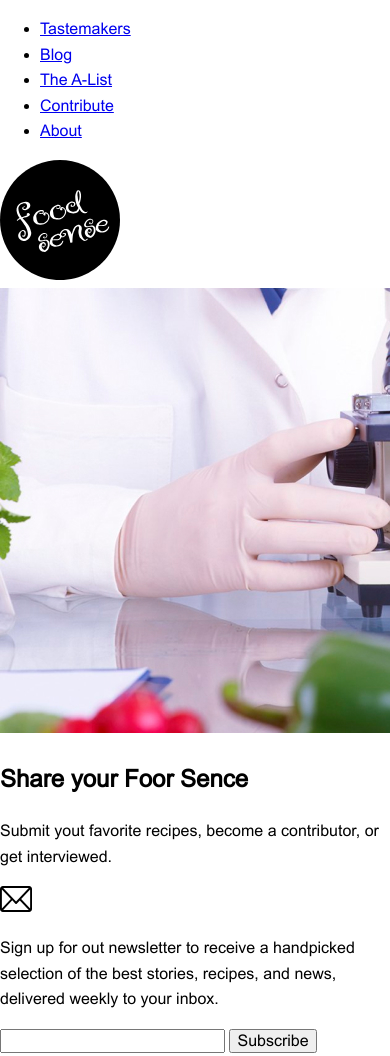
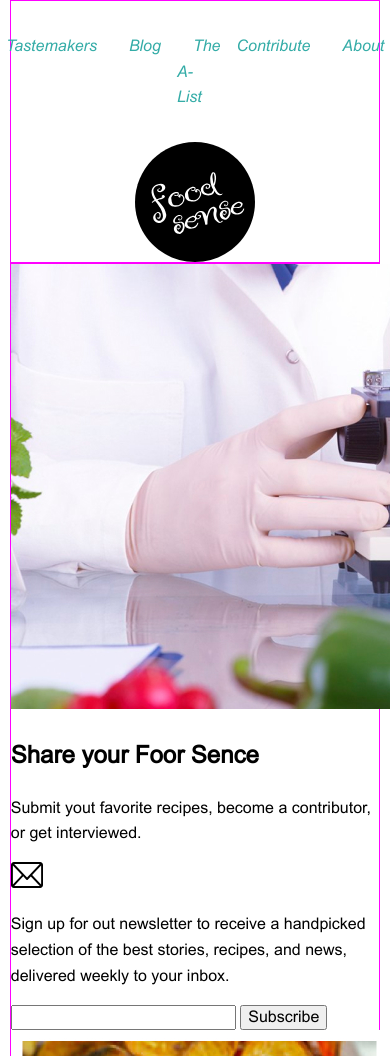
Before and after one commit to eprikhodko/dd-practice-html-css, a website built with webpack: page src/index.html in a window 390 px wide. Shown: the top 1056 px of the page. Built offline with nearby package versions, Linux system fonts and the light colour scheme.

Commit message:
feat: create styles for mobile aside

```diff
--- a/src/index.html
+++ b/src/index.html
@@ -8,6 +8,7 @@
   </head>
   <body>
     <aside class="aside">
+      <div class="container">
         <nav class="nav">
           <ul class="nav-list">
             <li class="nav-item">
@@ -20,13 +21,21 @@
             <li class="nav-item">
               <a href="#contribute" class="nav-link">Contribute</a>
             </li>
-          <li class="nav-item"><a href="#about" class="nav-link">About</a></li>
+            <li class="nav-item">
+              <a href="#about" class="nav-link">About</a>
+            </li>
           </ul>
         </nav>
-      <img src="./assets/svg/icon-logo.svg" alt="food sense logo" />
+        <img
+          src="./assets/svg/icon-logo.svg"
+          alt="food sense logo"
+          class="food-sense-logo"
+        />
+      </div>
     </aside>
 
     <main class="main">
+      <div class="container">
         <section class="hero-section">
           <img
             src="./assets/img/banner.jpg"
@@ -66,8 +75,8 @@
             <h3 class="card-header">2012’s Best Summer Cookbooks</h3>
             <p class="card-body">
               With the best of the season coming from “orchards, farms and
-            gardens,” NPR has put together an impressive collection of 10 summer
-            cookbooks.
+              gardens,” NPR has put together an impressive collection of 10
+              summer cookbooks.
             </p>
             <p class="card-date">May 23, 2012 /</p>
             <p class="card-read-more">Read...</p>
@@ -111,16 +120,20 @@
             />
             <h3 class="card-header">Recipes from a Sunday Supper</h3>
             <p class="card-body">
-            I could not figure out what to do with the delectable slices of Pear
-            Cake that I brought home from this wonderful Sunday supper - eat
-            them slowly, a little bit at...
+              I could not figure out what to do with the delectable slices of
+              Pear Cake that I brought home from this wonderful Sunday supper -
+              eat them slowly, a little bit at...
             </p>
             <p class="card-date">May 17, 2012 /</p>
             <p class="card-read-more">Read...</p>
           </article>
         </section>
+      </div>
+      <!-- / .container -->
     </main>
+
     <footer class="footer">
+      <div class="container">
         <ul class="nav-footer">
           <li class="nav-item">
             <a href="#privacy-policy" class="nav-link">Privacy Policy</a>
@@ -142,6 +155,8 @@
           <img src="./assets/svg/fb-icon.svg" alt="fb icon" class="icon" />
           <img src="./assets/svg/rss-icon.svg" alt="rss icon" class="icon" />
         </div>
+      </div>
+      <!-- / .container -->
     </footer>
   </body>
 </html>
--- a/src/scss/base/_fonts.scss
+++ b/src/scss/base/_fonts.scss
@@ -1,4 +1,15 @@
+// stylelint-disable
 @font-face {
   font-family: Arial;
   src: url('/src/assets/fonts/ArialMT.woff') format('woff');
+  font-weight: normal;
+  font-style: normal;
 }
+
+@font-face {
+  font-family: Arial;
+  src: url('/src/assets/fonts/Arial-ItalicMT.woff') format('woff');
+  font-weight: normal;
+  font-style: italic;
+}
+// stylelint-enable
--- /dev/null
+++ b/src/scss/components/_container.scss
@@ -0,0 +1,6 @@
+.container {
+  width: 95%;
+  max-width: 1175px;
+  margin: 0 auto;
+  border: 1px solid magenta;
+}
--- /dev/null
+++ b/src/scss/components/_nav-link.scss
@@ -0,0 +1,6 @@
+.nav-link {
+  margin: 0 1em;
+  color: $primary;
+  font-style: italic;
+  text-decoration: none;
+}
--- /dev/null
+++ b/src/scss/components/_nav-list.scss
@@ -0,0 +1,7 @@
+.nav-list {
+  display: flex;
+  justify-content: center;
+  margin: 0;
+  padding: 0;
+  list-style: none;
+}
--- /dev/null
+++ b/src/scss/components/_nav.scss
@@ -0,0 +1,3 @@
+.nav {
+  margin: 2em 0;
+}
--- /dev/null
+++ b/src/scss/layout/_aside.scss
@@ -0,0 +1,7 @@
+.aside {
+  .container {
+    display: flex;
+    flex-direction: column;
+    align-items: center;
+  }
+}
--- a/src/scss/main.scss
+++ b/src/scss/main.scss
@@ -4,3 +4,10 @@
 
 @import 'base/global';
 @import 'base/fonts';
+
+@import 'layout/aside';
+
+@import 'components/container';
+@import 'components/nav';
+@import 'components/nav-link';
+@import 'components/nav-list';
```
Also changed, not shown: src/assets/fonts/Arial-ItalicMT.woff (added). Lines whose indentation alone changed are shown as unchanged.
